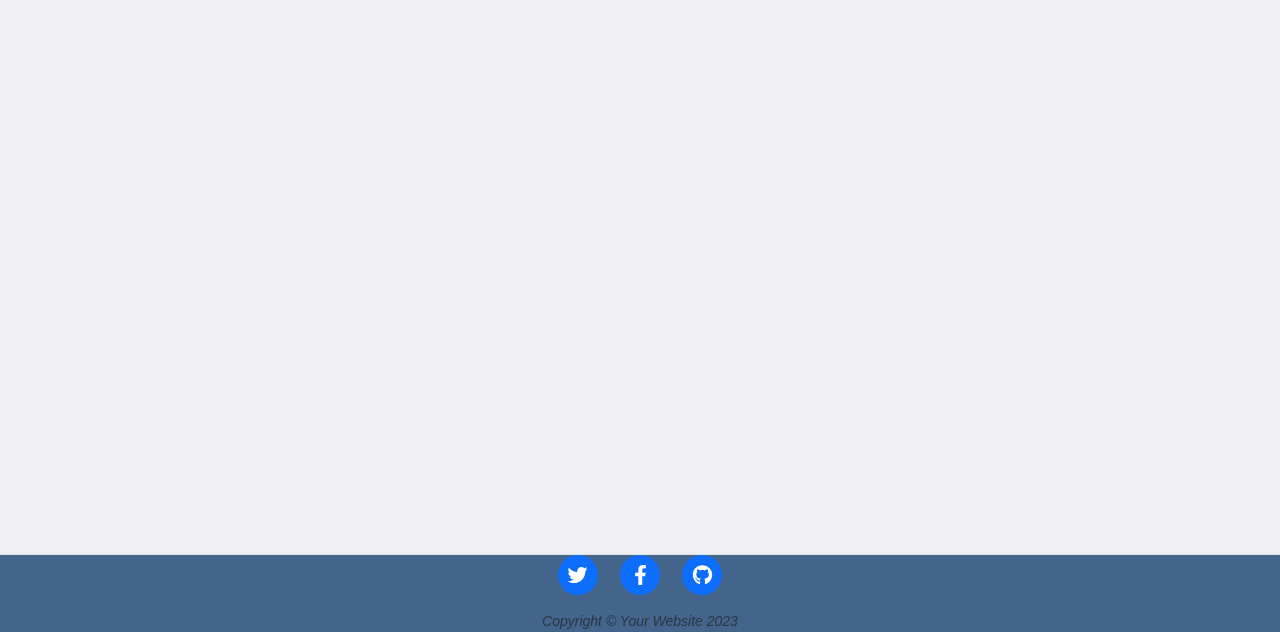
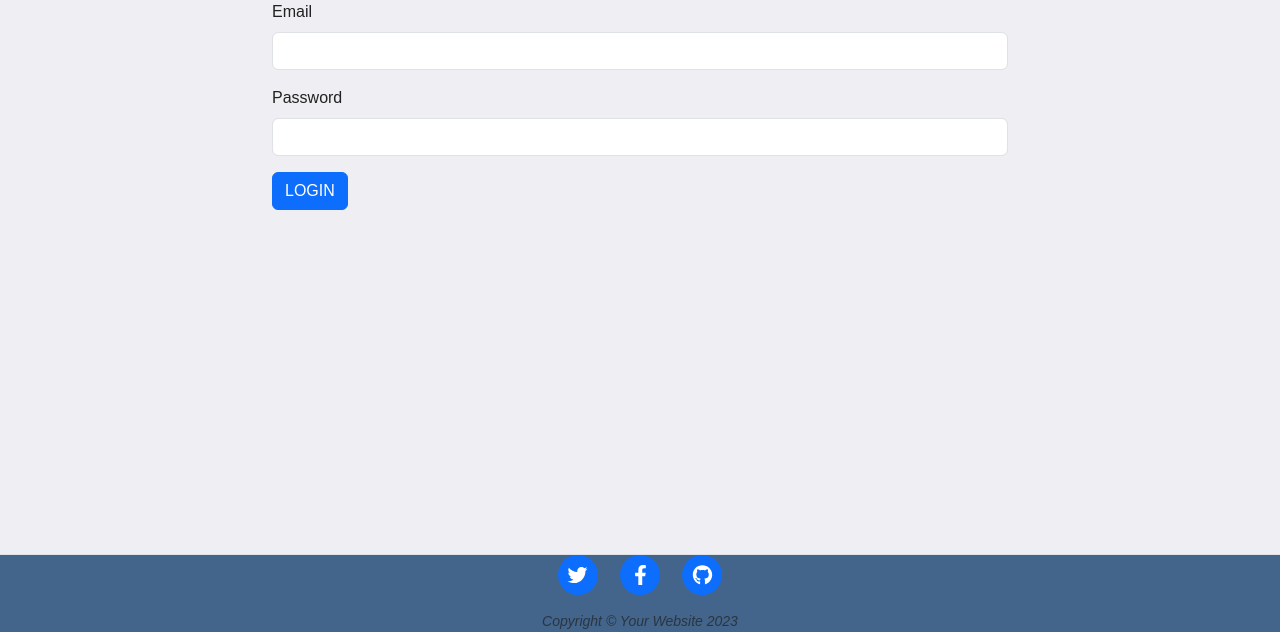
Before and after one commit to LucasLeow/PythonBootCamp, a Flask app: page /login in a window 1280 px wide. Shown: the part 168-800 px from the top of the page. Run offline with Flask 3, Linux system fonts and the light colour scheme; some libraries are stand-ins or nearby versions.

Commit message:
completed registration & login logic

```diff
--- a/69_BlogCapstone4_UserAuthImpl/forms.py
+++ b/69_BlogCapstone4_UserAuthImpl/forms.py
@@ -22,6 +22,10 @@ class RegisterForm(FlaskForm):
     submit = SubmitField(label="SIGN ME UP!")
 
 # TODO: Create a LoginForm to login existing users
+class LoginForm(FlaskForm):
+    email = StringField(label="Email", validators=[DataRequired()])
+    password = StringField(label="Password", validators=[DataRequired()])
 
+    submit = SubmitField(label="LOGIN")
 
 # TODO: Create a CommentForm so users can leave comments below posts
--- a/69_BlogCapstone4_UserAuthImpl/main.py
+++ b/69_BlogCapstone4_UserAuthImpl/main.py
@@ -9,16 +9,22 @@ from functools import wraps
 from werkzeug.security import generate_password_hash, check_password_hash
 from sqlalchemy.orm import relationship
 # Import your forms from the forms.py
-from forms import CreatePostForm, RegisterForm
+from forms import CreatePostForm, RegisterForm, LoginForm
+import os
 
-
+SECRET_KEY = os.environ['SECRET_KEY']
 app = Flask(__name__)
-app.config['SECRET_KEY'] = '8BYkEfBA6O6donzWlSihBXox7C0sKR6b'
+app.config['SECRET_KEY'] = SECRET_KEY
 ckeditor = CKEditor(app)
 Bootstrap5(app)
 
 # TODO: Configure Flask-Login
+login_manager = LoginManager()
+login_manager.init_app(app)
 
+@login_manager.user_loader
+def load_user(user_id):
+    return db.get_or_404(User, user_id)
 
 # CONNECT TO DB
 app.config['SQLALCHEMY_DATABASE_URI'] = 'sqlite:///posts.db'
@@ -40,6 +46,7 @@ class BlogPost(db.Model):
 
 # TODO: Create a User table for all your registered users.
 class User(UserMixin, db.Model):
+    __tablename__ = "users"
     id = db.Column(db.Integer, primary_key=True)
     email = db.Column(db.String(100), unique=True)
     password = db.Column(db.String(100))
@@ -58,7 +65,7 @@ def register():
             email = reg_form.email.data
             user = db.session.execute(
                 db.select(User).where(User.email == email)
-            )
+            ).scalar()
 
             if user:
                 flash('Email already registered. Login Instead')
@@ -76,6 +83,12 @@ def register():
                 )
                 db.session.add(new_user)
                 db.session.commit()
+
+                # Login user after registration & adding details to db
+                login_user(new_user)
+
+                return redirect(url_for('get_all_posts'))
+
         else:
             print('Form not validated') # flash message here later
 
@@ -83,9 +96,29 @@ def register():
 
 
 # TODO: Retrieve a user from the database based on their email.
-@app.route('/login')
+@app.route('/login', methods=['GET', 'POST'])
 def login():
-    return render_template("login.html")
+    login_form = LoginForm()
+    if request.method == 'POST':
+        email = login_form.email.data
+        password = login_form.password.data
+
+        user = db.session.execute(
+            db.select(User).where(User.email == email)
+        ).scalar()
+
+        if not user:
+            flash('That email does not exist. Please try again.')
+            return redirect(url_for('login'))
+
+        if check_password_hash(user.password, password):
+            login_user(user)
+            return redirect(url_for('get_all_posts'))
+        else:
+            flash('Incorrect password. Please try again.')
+            return redirect(url_for('login'))
+
+    return render_template("login.html", form=login_form)
 
 
 @app.route('/logout')
--- a/69_BlogCapstone4_UserAuthImpl/templates/login.html
+++ b/69_BlogCapstone4_UserAuthImpl/templates/login.html
@@ -1,5 +1,6 @@
-{% from "bootstrap5/form.html" import render_form %} {% block content %} {%
-include "header.html" %}
+{% from "bootstrap5/form.html" import render_form %}
+{% block content %}
+{%include "header.html" %}
 
 <!-- Page Header -->
 <header
@@ -18,15 +19,20 @@ include "header.html" %}
   </div>
 </header>
 
+{% with message = get_flashed_messages()[0] %}
 <main class="mb-4">
   <div class="container">
     <div class="row">
       <!-- TODO: add a flash message here for users registering twice -->
       <div class="col-lg-8 col-md-10 mx-auto">
         <!--TODO: render login form here-->
+        {% if message %}
+          <p class="flash"> {{ message }}</p>
+        {% endif %}
+        {{ render_form(form) }}
       </div>
     </div>
   </div>
 </main>
-
+{% endwith %}
 {% include "footer.html" %} {% endblock %}
```
Also changed, not shown: 69_BlogCapstone4_UserAuthImpl/instance/posts.db.
